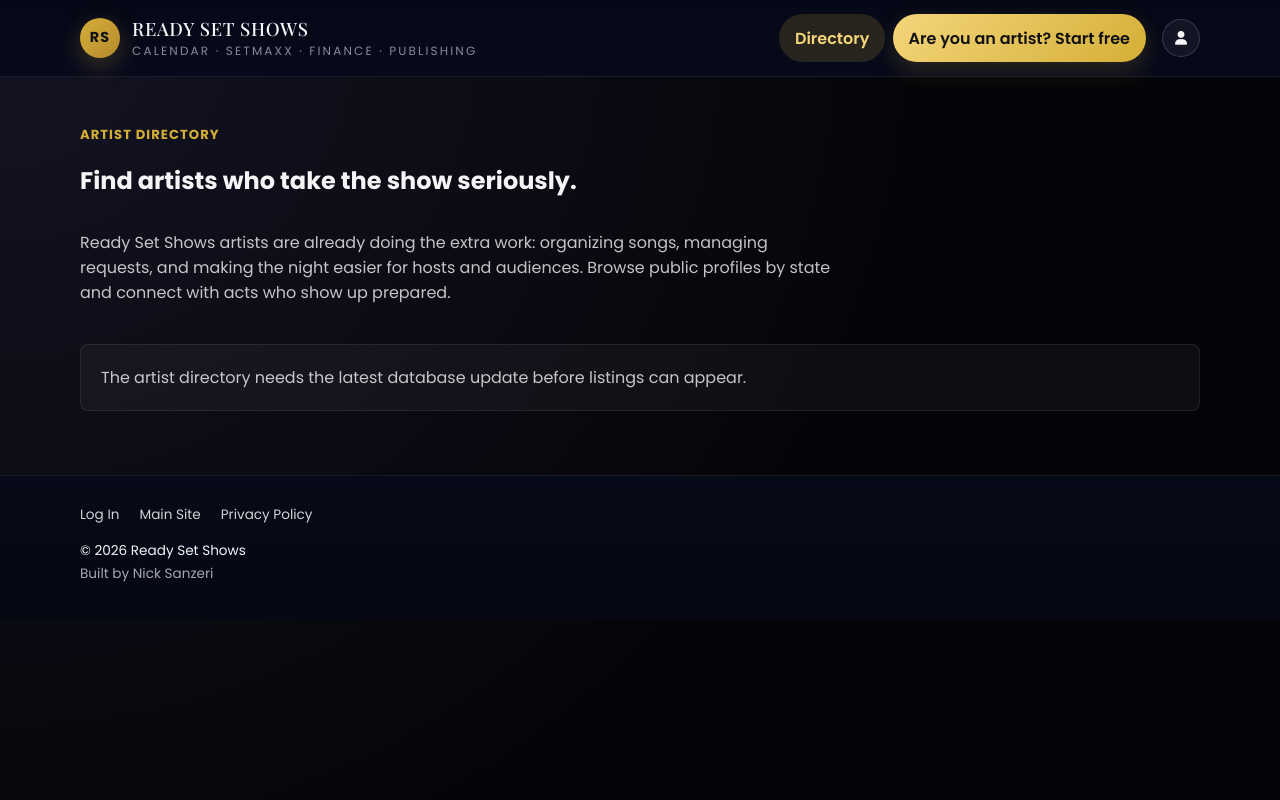
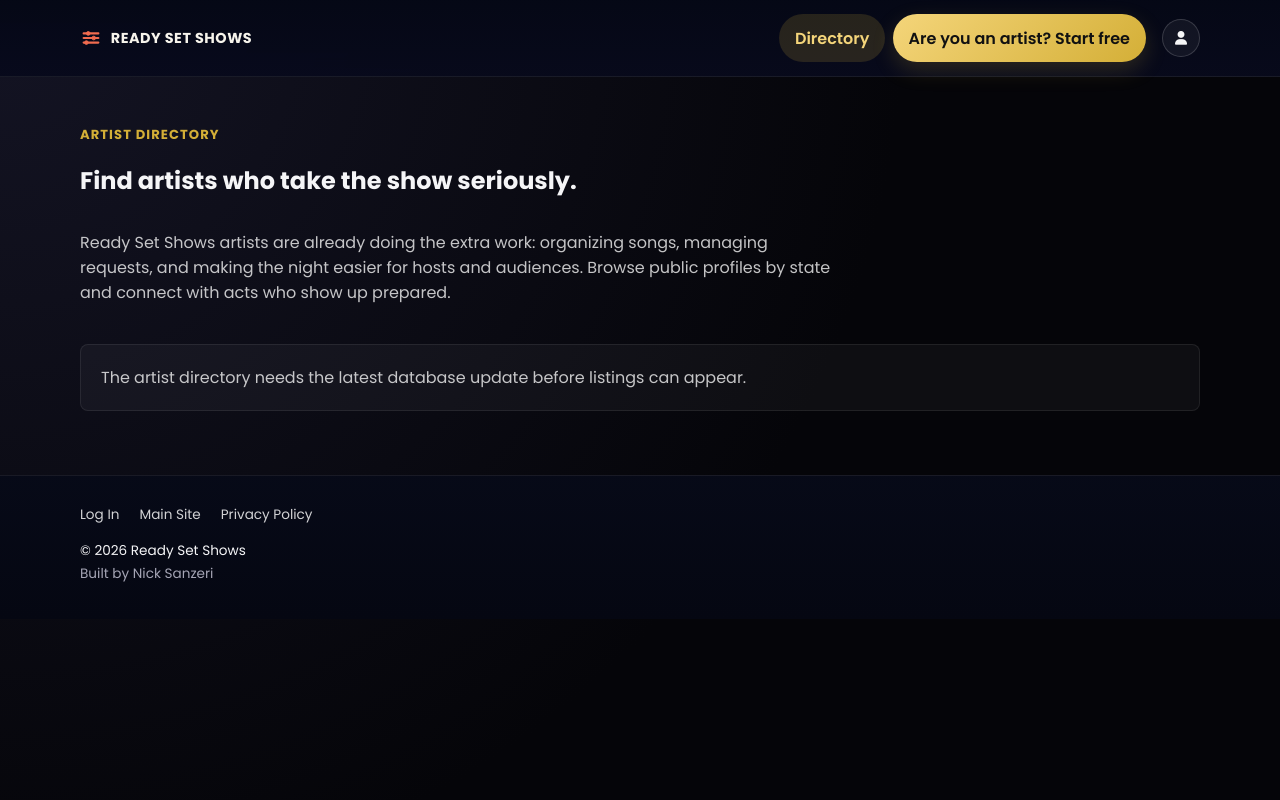
Before and after one commit to nsanzeri/ns_studio, a PHP site: page /directory.php in a window 1280 px wide. Run offline with PHP 8.4, Linux system fonts and the light colour scheme.

Commit message:
Updating logo and icon

```diff
--- a/assets/css/style.css
+++ b/assets/css/style.css
@@ -25,6 +25,8 @@ html, body {
   background: radial-gradient(circle at top left, #141424, #050509 60%);
   color: var(--fg);
   font-family: "Poppins", system-ui, -apple-system, BlinkMacSystemFont, "Segoe UI", sans-serif;
+  max-width: 100%;
+  overflow-x: hidden;
 }
 
 body {
@@ -70,42 +72,118 @@ a:hover {
 .brand {
   display: inline-flex;
   align-items: center;
-  gap: 0.75rem;
+  gap: 0.9rem;
+  min-width: 0;
 }
 
 .brand-mark {
-  width: 40px;
-  height: 40px;
+  position: relative;
+  flex: 0 0 44px;
+  width: 44px;
+  height: 44px;
+  aspect-ratio: 1;
   border-radius: 50%;
-  background: radial-gradient(circle at 30% 0%, #fde7a0, #a67623);
+  background:
+    radial-gradient(circle at 34% 24%, #fff3ba 0 14%, #edc44f 36%, #9c691c 72%, #3b2508 100%);
   color: #111119;
   display: flex;
   align-items: center;
   justify-content: center;
   font-weight: 700;
-  letter-spacing: 0.08em;
-  font-size: 0.9rem;
-  box-shadow: 0 10px 30px rgba(0,0,0,0.6);
+  letter-spacing: 0.1em;
+  font-size: 0.82rem;
+  box-shadow:
+    inset 0 1px 0 rgba(255,255,255,0.55),
+    inset 0 -10px 18px rgba(76,43,4,0.34),
+    0 12px 32px rgba(0,0,0,0.66);
+  transform: rotate(-5deg);
+  isolation: isolate;
+}
+
+.brand-mark::before {
+  content: "";
+  position: absolute;
+  inset: 6px;
+  border: 1px solid rgba(255,246,196,0.5);
+  border-left-color: transparent;
+  border-bottom-color: rgba(255,246,196,0.2);
+  border-radius: 50%;
+  transform: rotate(28deg);
 }
 
 .brand-text {
   display: flex;
   flex-direction: column;
-  gap: 0.05rem;
+  gap: 0.18rem;
+  min-width: 0;
 }
 
 .brand-name {
-  font-family: "Playfair Display", serif;
-  font-size: 1.15rem;
-  letter-spacing: 0.08em;
+  font-family: "Poppins", system-ui, -apple-system, BlinkMacSystemFont, "Segoe UI", sans-serif;
+  font-size: clamp(0.92rem, 1.1vw, 1.18rem);
+  font-weight: 500;
+  line-height: 1;
+  letter-spacing: 0.34em;
   text-transform: uppercase;
+  white-space: nowrap;
+  color: transparent;
+  background: linear-gradient(180deg, #fff0a7 0%, #e2b73f 42%, #8a5a13 100%);
+  -webkit-background-clip: text;
+  background-clip: text;
+  text-shadow: 0 0 18px rgba(212,175,55,0.16);
 }
 
 .brand-tagline {
-  font-size: 0.75rem;
+  font-size: 0.68rem;
   text-transform: uppercase;
-  letter-spacing: 0.18em;
-  color: var(--muted);
+  letter-spacing: 0.24em;
+  color: var(--muted);
+  white-space: nowrap;
+}
+
+.brand-rss {
+  flex: 0 1 auto;
+  gap: 0.55rem;
+  max-width: min(17rem, calc(100vw - 7rem));
+  overflow: hidden;
+}
+
+.brand-rss .brand-mark {
+  flex: 0 0 22px;
+  width: 22px;
+  height: 22px;
+  border-radius: 0;
+  background: none;
+  color: #f06b4f;
+  font-size: 0;
+  box-shadow: none;
+  transform: none;
+}
+
+.brand-rss .brand-mark::before {
+  content: none;
+}
+
+.brand-rss .brand-mark svg {
+  display: block;
+  width: 100%;
+  height: 100%;
+  stroke: currentColor;
+}
+
+.brand-rss .brand-name {
+  font-size: clamp(0.9rem, 1vw, 1.08rem);
+  font-weight: 800;
+  letter-spacing: 0.035em;
+  color: #f7f4ec;
+  background: none;
+  -webkit-background-clip: initial;
+  background-clip: initial;
+  text-shadow: none;
+}
+
+.brand-rss .brand-tagline {
+  display: none;
 }
 
 .main-nav ul {
--- a/includes/tools_header.php
+++ b/includes/tools_header.php
@@ -50,8 +50,15 @@ $showCalendarSubnav = str_contains($currentPath, '/tools/');
 
 <header class="site-header tools-site-header">
     <div class="container header-inner tools-header-inner">
-        <a href="<?= htmlspecialchars($studioBase . '/tools/index.php') ?>" class="brand tools-brand">
-            <span class="brand-mark">RS</span>
+        <a href="<?= htmlspecialchars($studioBase . '/tools/index.php') ?>" class="brand brand-rss tools-brand">
+            <span class="brand-mark" aria-hidden="true">
+                <svg viewBox="0 0 24 24" fill="none">
+                    <path d="M4 7h16M4 12h16M4 17h16" stroke-width="2.4" stroke-linecap="round"/>
+                    <circle cx="9" cy="7" r="2" fill="currentColor"/>
+                    <circle cx="15" cy="12" r="2" fill="currentColor"/>
+                    <circle cx="7" cy="17" r="2" fill="currentColor"/>
+                </svg>
+            </span>
             <span class="brand-text">
                 <span class="brand-name">Ready Set Shows</span>
                 <span class="brand-tagline">Calendar &middot; SetMaxx &middot; Finance &middot; Publishing</span>
@@ -159,16 +166,6 @@ $showCalendarSubnav = str_contains($currentPath, '/tools/');
     align-items: center;
     justify-content: space-between;
     gap: 1rem;
-  }
-
-  .tools-brand .brand-mark {
-    background: linear-gradient(135deg, #d4af37, #b68a2f);
-    color: #111;
-    box-shadow: 0 8px 24px rgba(212,175,55,.25);
-  }
-
-  .tools-brand .brand-name {
-    letter-spacing: .04em;
   }
 
   .tools-brand .brand-tagline {
```
Also changed, not shown: other parts of assets/css/style.css (+44 -3 lines), includes/readysetshows_index.php (+49 -30 lines), includes/setmaxx_header.php (+9 -7 lines), includes/tools_header_lite.php (+9 -9 lines).
